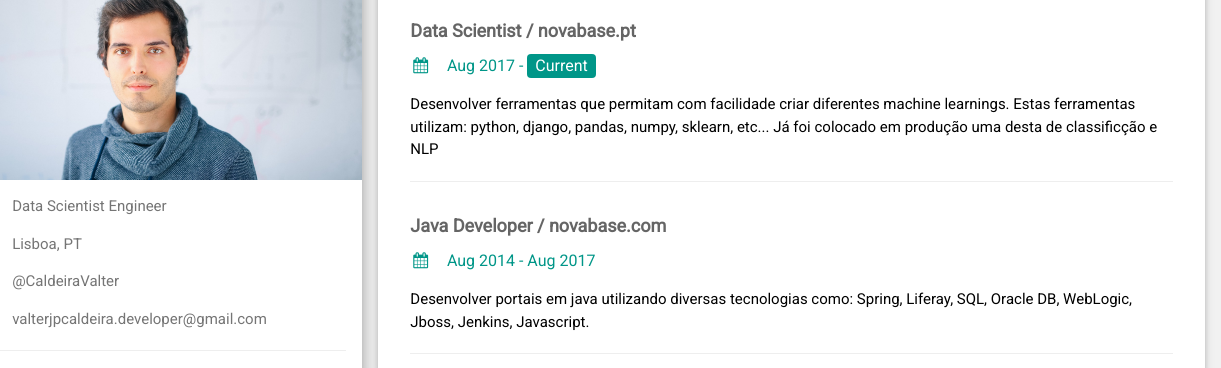
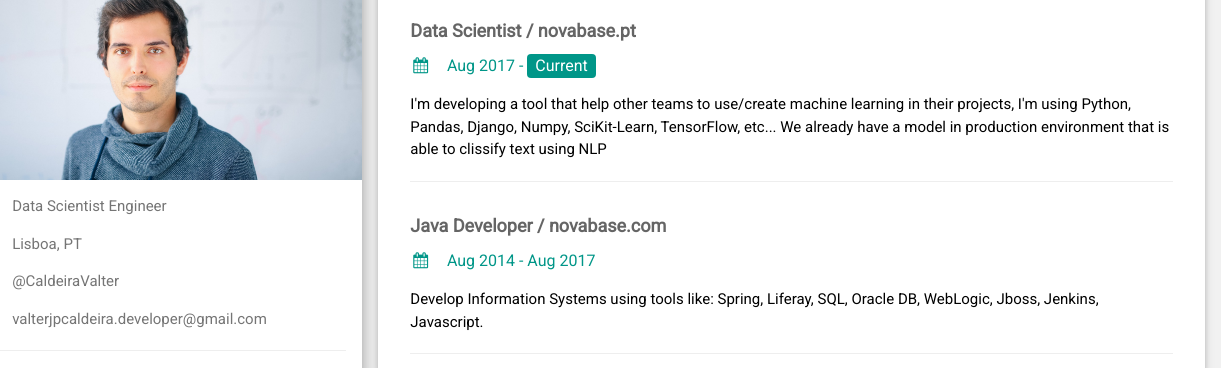
Before and after one commit to valterjpcaldeira/valterjpcaldeira.github.io, a plain HTML site: page index.html in a window 1280 px wide. Shown: the part 106-474 px from the top of the page, 59-1280 px from the left. Drawn offline with nearby package versions, Linux system fonts and the light colour scheme.

Commit message:
English Version

```diff
--- a/index.html
+++ b/index.html
@@ -84,13 +84,13 @@ html,body,h1,h2,h3,h4,h5,h6 {font-family: "Roboto", sans-serif}
         <div class="w3-container">
           <h5 class="w3-opacity"><b>Data Scientist / novabase.pt</b></h5>
           <h6 class="w3-text-teal"><i class="fa fa-calendar fa-fw w3-margin-right"></i>Aug 2017 - <span class="w3-tag w3-teal w3-round">Current</span></h6>
-          <p>Desenvolver ferramentas que permitam com facilidade criar diferentes machine learnings. Estas ferramentas utilizam: python, django, pandas, numpy, sklearn, etc... Já foi colocado em produção uma desta de classificção e NLP </p>
+          <p>I'm developing a tool that help other teams to use/create machine learning in their projects, I'm using Python, Pandas, Django, Numpy, SciKit-Learn, TensorFlow, etc... We already have a model in production environment that is able to clissify text using NLP</p>
           <hr>
         </div>
         <div class="w3-container">
           <h5 class="w3-opacity"><b>Java Developer / novabase.com</b></h5>
           <h6 class="w3-text-teal"><i class="fa fa-calendar fa-fw w3-margin-right"></i>Aug 2014 - Aug 2017</h6>
-          <p>Desenvolver portais em java utilizando diversas tecnologias como: Spring, Liferay, SQL, Oracle DB, WebLogic, Jboss, Jenkins, Javascript.</p>
+          <p>Develop Information Systems using tools like: Spring, Liferay, SQL, Oracle DB, WebLogic, Jboss, Jenkins, Javascript.</p>
           <hr>
         </div>
       </div>
```
